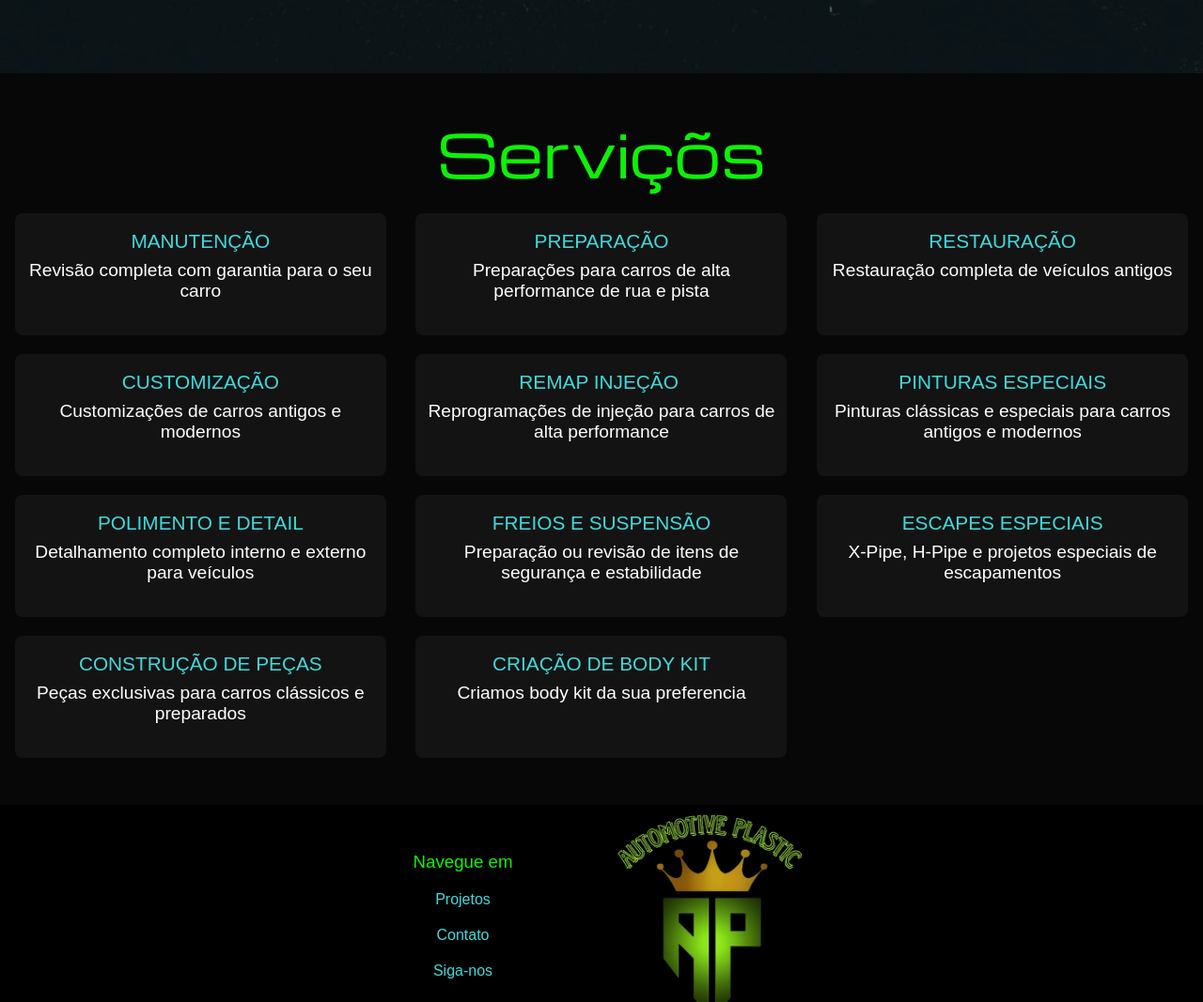
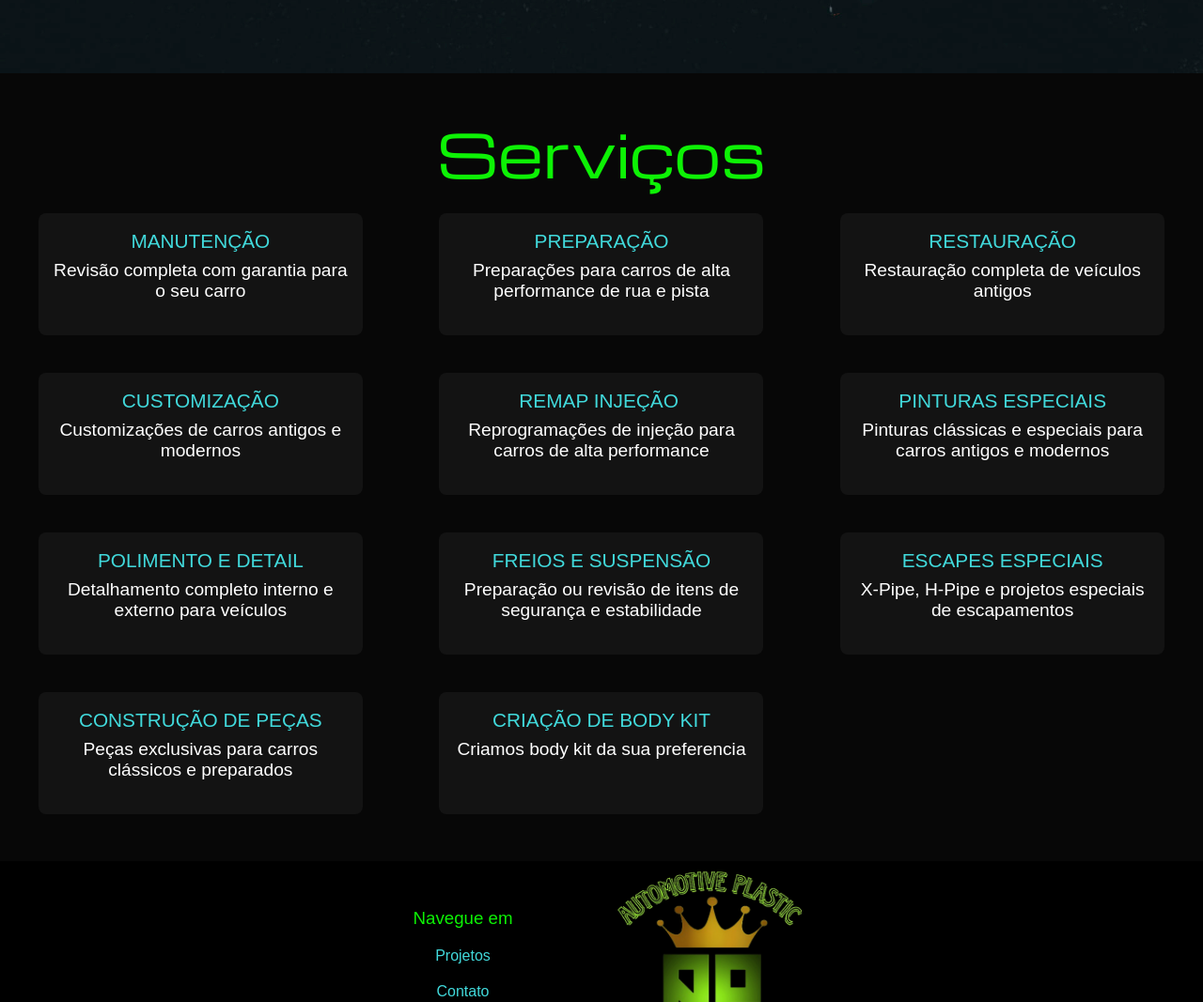
Before and after one commit to Geiciel/Automotive-Plastic, a plain HTML site: page index.html in a window 1280 px wide. Shown: the part 757-1824 px from the top of the page at 94% size. Drawn offline with nearby package versions, Linux system fonts and the light colour scheme; a web font is replaced by a local one.

Commit message:
teste
atualização

```diff
--- a/index.html
+++ b/index.html
@@ -40,7 +40,7 @@
         </div><!--foto-->
             <div class="section">
                 <div class="h2-s">
-                    <h2 class="michroma-regular">Serviçõs</h2>
+                    <h2 class="michroma-regular">Serviços</h2>
                 </div><!--h2-s-->
                 <div class="serv">
                     <div class="item">
--- a/style.css
+++ b/style.css
@@ -112,7 +112,7 @@ a {
 .serv {
     display: grid;
     grid-template-columns: 1fr 1fr 1fr;
-    row-gap: 20px;
+    row-gap: 40px;
     justify-items: center;
     max-width: 1300px;
     margin: auto;
@@ -120,7 +120,7 @@ a {
 
 .serv > .item {
     background-color: #131313;
-    width: 375px;
+    width: 325px;
     height: 110px;
     text-align: center;
     padding: 10px;
@@ -179,6 +179,10 @@ footer {
     color: #41D9DB;
 }
 
+.list > ul > li > a:hover{
+    color: #0DF205;
+}
+
 .foo-logo {
     background-image: url(img/logo-transparente.png);
     background-position: center;
```
